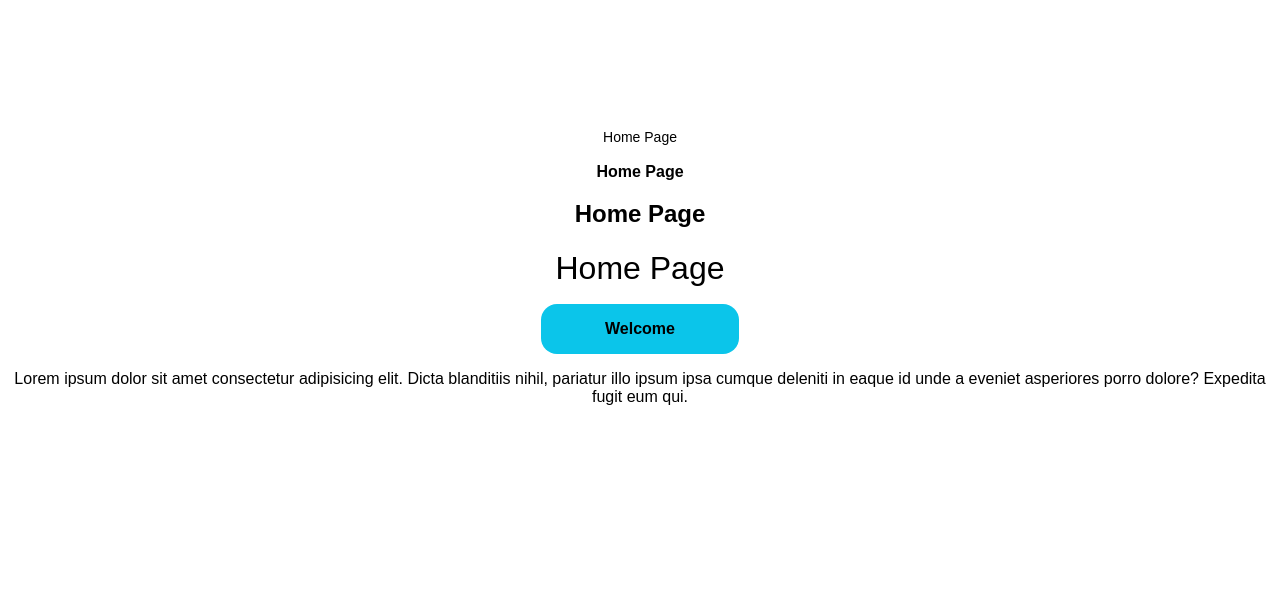
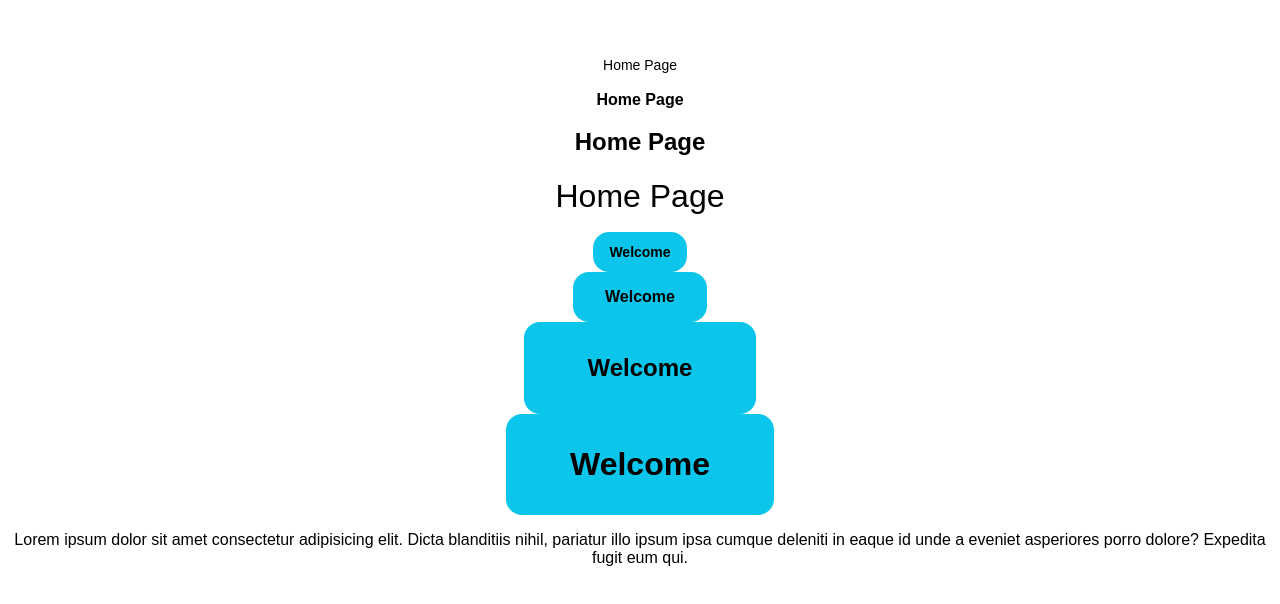
Before and after one commit to faustinozanetto/portfolio, a Next.js app: page / in a window 1280 px wide. Shown: the part 126-730 px from the top of the page. Built offline with nearby package versions, Linux system fonts and the light colour scheme; a web font is replaced by a local one.

Commit message:
Started working on layout and navbar

```diff
--- a/src/components/layouts/base/base-layout.styles.ts
+++ b/src/components/layouts/base/base-layout.styles.ts
@@ -10,4 +10,10 @@ const LayoutContainer = styled.main`
   justify-content: center;
 `;
 
+export const LayoutContent = styled.section`
+  display: flex;
+  flex-direction: column;
+  align-items: center;
+`;
+
 export default LayoutContainer;
--- a/src/components/layouts/base/base-layout.tsx
+++ b/src/components/layouts/base/base-layout.tsx
@@ -1,14 +1,31 @@
-import React, { ReactNode } from 'react';
-import LayoutContainer from './base-layout.styles';
+import React from 'react';
+import type { ReactNode } from 'react';
+import LayoutContainer, { LayoutContent } from './base-layout.styles';
+import type { BaseLayoutHeadProps } from './head/base-layout-head';
+import BaseLayoutHead from './head/base-layout-head';
+import Navbar from '@components/navbar/navbar';
 
 type BaseLayoutProps = {
   children: ReactNode;
+  /** Optional head props used for seo data. */
+  headProps?: BaseLayoutHeadProps;
 };
 
 const BaseLayout: React.FC<BaseLayoutProps> = (props) => {
-  const { children } = props;
+  const { children, headProps } = props;
 
-  return <LayoutContainer>{children}</LayoutContainer>;
+  return (
+    <LayoutContainer>
+      {/* HEAD */}
+      <BaseLayoutHead {...headProps} />
+
+      {/* NAVBAR */}
+      <Navbar />
+
+      {/* CONTENT */}
+      <LayoutContent>{children}</LayoutContent>
+    </LayoutContainer>
+  );
 };
 
 export default BaseLayout;
--- /dev/null
+++ b/src/components/layouts/base/head/base-layout-head.tsx
@@ -0,0 +1,72 @@
+import React from 'react';
+import Head from 'next/head';
+
+export type BaseLayoutHeadProps = {
+  /** Seo title */ title?: string;
+  /** Seo description */
+  description?: string;
+  /** Seo url */
+  url?: string;
+  /** Seo canonical url */
+  canonicalUrl?: string;
+  /** Seo image used in twitter cards, etc. */
+  image?: string;
+};
+
+const BaseLayoutHead: React.FC<BaseLayoutHeadProps> = (props) => {
+  const { title, description, url, canonicalUrl, image = `images/brand/snappy-logo.png` } = props;
+  return (
+    <Head>
+      <title>{title}</title>
+      {/* Manifest */}
+      <link rel="manifest" href="/manifest.json" />
+      {/* Base */}
+      <meta charSet="UTF-8" />
+      <meta name="robots" content="index" />
+      <meta name="description" content={description} />
+
+      <meta content="snippet, code, editor, snappy" name="keywords" />
+      <meta name="viewport" content="width=device-width, initial-scale=1" />
+      <link rel="manifest" href="/images/favicon/site.webmanifest" />
+      <link rel="canonical" href={canonicalUrl} />
+      <meta content="#4f46e5" name="theme-color" />
+
+      {/* Icons */}
+      <link rel="apple-touch-icon" sizes="57x57" href="images/favicon/apple-icon-57x57.png" />
+      <link rel="apple-touch-icon" sizes="60x60" href="images/favicon/apple-icon-60x60.png" />
+      <link rel="apple-touch-icon" sizes="72x72" href="images/favicon/apple-icon-72x72.png" />
+      <link rel="apple-touch-icon" sizes="76x76" href="images/favicon/apple-icon-76x76.png" />
+      <link rel="apple-touch-icon" sizes="114x114" href="images/favicon/apple-icon-114x114.png" />
+      <link rel="apple-touch-icon" sizes="120x120" href="images/favicon/apple-icon-120x120.png" />
+      <link rel="apple-touch-icon" sizes="144x144" href="images/favicon/apple-icon-144x144.png" />
+      <link rel="apple-touch-icon" sizes="152x152" href="images/favicon/apple-icon-152x152.png" />
+      <link rel="apple-touch-icon" sizes="180x180" href="images/favicon/apple-icon-180x180.png" />
+      <link rel="icon" type="image/png" sizes="192x192" href="images/favicon/android-icon-192x192.png" />
+      <link rel="icon" type="image/png" sizes="32x32" href="images/favicon/favicon-32x32.png" />
+      <link rel="icon" type="image/png" sizes="96x96" href="images/favicon/favicon-96x96.png" />
+      <link rel="icon" type="image/png" sizes="16x16" href="images/favicon/favicon-16x16.png" />
+
+      {/* Open grahp */}
+      <meta property="og:url" content={url} />
+      <meta property="og:image" content={image} />
+      <meta property="og:image:width" content="452" />
+      <meta property="og:image:height" content="175" />
+      <meta property="og:image:alt" content={title} />
+      <meta property="og:locale" content="en" />
+      <meta property="og:type" content="website" />
+      <meta property="og:site_name" content="Snappy" />
+      <meta property="og:description" content={description} />
+      {/* Twitter */}
+      <meta name="twitter:site" content={url} />
+      <meta name="twitter:card" content="summary_large_image" />
+      <meta name="twitter:image" content={image} />
+      <meta name="twitter:url" content={url} />
+      <meta name="twitter:card" content="summary_large_image" />
+      <meta name="twitter:description" content={description} />
+      <meta name="twitter:title" content={title} />
+      <meta name="twitter:creator" content="@snappy" />
+    </Head>
+  );
+};
+
+export default BaseLayoutHead;
--- /dev/null
+++ b/src/components/navbar/navbar.styles.ts
@@ -0,0 +1,29 @@
+import Container from '@components/ui/container/container';
+import styled from 'styled-components';
+
+const StyledNavbar = styled.div`
+  position: relative;
+  width: 100%;
+  z-index: 10;
+`;
+
+export const NavbarContainer = styled(Container)``;
+
+export const Navigation = styled.nav`
+  display: flex;
+  flex-direction: row;
+  align-items: stretch;
+  justify-content: space-between;
+  height: 90px;
+  float: none;
+`;
+
+export const NavbarLeft = styled.div`
+  display: flex;
+`;
+
+export const NavbarRight = styled.div`
+  display: flex;
+`;
+
+export default StyledNavbar;
--- /dev/null
+++ b/src/components/navbar/navbar.tsx
@@ -0,0 +1,23 @@
+import React from 'react';
+import StyledNavbar, { Navigation, NavbarContainer, NavbarLeft, NavbarRight } from './navbar.styles';
+
+type NavbarProps = {};
+
+const Navbar: React.FC<NavbarProps> = (props) => {
+  const { children } = props;
+
+  return (
+    <StyledNavbar>
+      <NavbarContainer>
+        <Navigation>
+          {/* LEFT */}
+          <NavbarLeft></NavbarLeft>
+
+          {/* RIGHT */}
+          <NavbarRight></NavbarRight>
+        </Navigation>
+      </NavbarContainer>
+    </StyledNavbar>
+  );
+};
+export default Navbar;
--- a/src/components/ui/buttons/button.styles.ts
+++ b/src/components/ui/buttons/button.styles.ts
@@ -1,6 +1,11 @@
+import withProps from '@utils/theming/theming-utils';
 import styled from 'styled-components';
 
-const StyledButton = styled.button`
+export type StyledButtonProps = {
+  size?: 'sm' | 'md' | 'lg' | 'xl';
+};
+
+const StyledButton = withProps<StyledButtonProps>()(styled.button)`
   display: flex;
   align-items: center;
   justify-content: center;
@@ -18,5 +23,34 @@ const StyledButton = styled.button`
   &:hover {
     background-color: ${(props) => props.theme.colors.primary[500]};
   }
+
+  ${(props) =>
+    props.size === 'sm' &&
+    `
+    padding: ${props.theme.spacing.md} ${props.theme.spacing.lg};
+    font-size: ${props.theme.fontSize.sm};
+  `}
+
+  ${(props) =>
+    props.size === 'md' &&
+    `
+    padding: ${props.theme.spacing.lg} ${props.theme.spacing.xl};
+    font-size: ${props.theme.fontSize.md};
+  `}
+
+  ${(props) =>
+    props.size === 'lg' &&
+    `
+    padding: ${props.theme.spacing.xl} ${props.theme.spacing.xxl};
+    font-size: ${props.theme.fontSize.lg};
+  `}
+
+  ${(props) =>
+    props.size === 'xl' &&
+    `
+    padding: ${props.theme.spacing.xl} ${props.theme.spacing.xxl};
+    font-size: ${props.theme.fontSize.xl};
+  `}
+  }
 `;
 export default StyledButton;
--- a/src/components/ui/buttons/button.tsx
+++ b/src/components/ui/buttons/button.tsx
@@ -1,14 +1,16 @@
 import React from 'react';
+import type { StyledButtonProps } from './button.styles';
 import StyledButton from './button.styles';
 
-type ButtonProps = React.ButtonHTMLAttributes<HTMLButtonElement> & {
-  children: React.ReactNode;
-};
+type ButtonProps = React.ButtonHTMLAttributes<HTMLButtonElement> &
+  StyledButtonProps & {
+    children: React.ReactNode;
+  };
 
 const Button: React.FC<ButtonProps> = (props) => {
   const { children, ...rest } = props;
   return (
-    <StyledButton type="button" {...rest}>
+    <StyledButton as="button" type="button" {...rest}>
       {children}
     </StyledButton>
   );
--- a/src/pages/index.tsx
+++ b/src/pages/index.tsx
@@ -27,7 +27,18 @@ const HomePage: React.FC<HomePageProps> = (props) => {
         <Heading as="h4" size="xl">
           Home Page
         </Heading>
-        <Button aria-label="Hello">Welcome</Button>
+        <Button size="sm" aria-label="Hello">
+          Welcome
+        </Button>
+        <Button size="md" aria-label="Hello">
+          Welcome
+        </Button>
+        <Button size="lg" aria-label="Hello">
+          Welcome
+        </Button>
+        <Button size="xl" aria-label="Hello">
+          Welcome
+        </Button>
         <Text size="md" weight="normal">
           Lorem ipsum dolor sit amet consectetur adipisicing elit. Dicta blanditiis nihil, pariatur illo ipsum ipsa
           cumque deleniti in eaque id unde a eveniet asperiores porro dolore? Expedita fugit eum qui.
```
Also changed, not shown: src/components/navbar/navbar-logo.tsx (added, +15 -0 lines).
